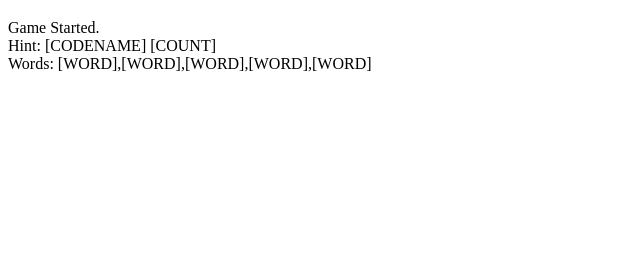
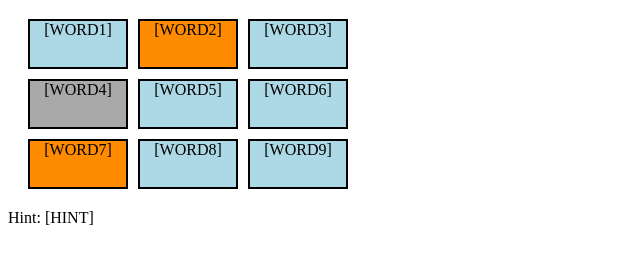
Before and after one commit to jmonzone/codenames-game, a website: page public/index.html in a window 1280 px wide. Both pictures are taken after a click on the button "Start". Shown: the part 61-322 px from the top of the page, without its empty margins (0-640 px from the left). Drawn offline with nearby package versions, Linux system fonts and the light colour scheme; no server answers.

Commit message:
added word display and write words.json

```diff
--- a/package.json
+++ b/package.json
@@ -4,7 +4,8 @@
   "description": "",
   "main": "index.js",
   "dependencies": {
-    "express": "^4.17.1"
+    "express": "^4.17.1",
+    "socket.io": "^2.3.0"
   },
   "scripts": {
     "start": "node app.js",
--- /dev/null
+++ b/public/css/index.css
@@ -0,0 +1,13 @@
+#word-display {
+  display: grid;
+  grid-template-columns: 100px 100px 100px;
+  grid-template-rows: 50px 50px 50px;
+  grid-gap: 10px;
+  margin: 20px;
+}
+
+.word  {
+  border-style: solid;
+  border-width: 2px;
+  text-align: center;
+}
--- a/public/index.html
+++ b/public/index.html
@@ -4,7 +4,9 @@
     <meta charset="utf-8">
     <title>Client | Codenames</title>
     <meta name="viewport" content="width=device-width, initial-scale=1, user-scalable=no">
+    <script src="/socket.io/socket.io.js"></script>
     <script type="text/javascript" src="/js/index.js"></script>
+    <link rel="stylesheet" href="/css/index.css">
   </head>
   <body>
 
@@ -14,8 +16,9 @@
       <button id="start" onclick="start()">Start</button>
     </div>
 
-    <div id="messages">
-    </div>
+    <div id="word-display"></div>
+
+    <div id="messages"></div>
 
   </body>
 </html>
--- a/public/js/index.js
+++ b/public/js/index.js
@@ -1,3 +1,5 @@
+let socket = io();
+
 function announce(message) {
   var chatText = document.getElementById('messages');
   chatText.innerHTML += '<div>' + message + '</div>';
@@ -6,17 +8,82 @@ function announce(message) {
 function start(){
   var startButton = document.getElementById('start');
   startButton.remove();
-  announce('Game Started.');
-  announce('Hint: ' + displayHint());
-  announce('Words: ' + displayWords());
+
+  var words = createWords();
+  displayWords(words);
+
+  socket.emit('wordsCreated', words);
+
+  var hint = createHint();
+  displayHint(hint);
 }
 
-function displayHint(){
-  var hint = "[CODENAME] [COUNT]";
+function displayWords(words){
+  //HTML reference to DOM element to display the words
+  var display = document.getElementById('word-display');
+
+  words.forEach((word) => {
+    var cell = document.createElement('div');
+    cell.className = 'word';
+    cell.innerHTML = word.string;
+
+    switch (word.color) {
+      case 'blue':
+        cell.style.backgroundColor = 'lightblue';
+        break;
+      case 'red':
+        cell.style.backgroundColor = 'darkorange';
+        break;
+      case 'black':
+        cell.style.backgroundColor = 'darkgrey';
+        break;
+    }
+
+    display.append(cell);
+  });
+}
+
+function createWords(){
+  //Array to store the actual words to display as strings
+  var wordStrings = createWordStrings();
+
+  //Array to store a color map that determines which words are good, bad, or the assassin
+  var colorMap = createColorMap();
+
+  //Array to store objects containing words and their corresponding colors
+  var words = [];
+
+  //Creating the words array using the wordStrings and colorMap
+  for(var i = 0; i < colorMap.length; i++){
+    var word = {
+      string: wordStrings[i],
+      color: colorMap[i]
+    };
+    words.push(word);
+  }
+
+  return words;
+}
+
+//TEMP
+function createWordStrings(){
+  var word = ['[WORD1]','[WORD2]','[WORD3]','[WORD4]','[WORD5]','[WORD6]','[WORD7]','[WORD8]','[WORD9]'];
+  return word;
+}
+
+//TEMP
+function createColorMap(){
+  var map = ['blue','red','blue','black','blue','blue','red','blue','blue'];
+  return map;
+}
+
+//TEMP
+function displayHint(hint){
+  announce('Hint: ' + hint);
+}
+
+//TEMP
+function createHint(){
+  var hint = '[HINT]'
   return hint;
 }
-
-function displayWords(){
-  var words = ['[WORD]','[WORD]','[WORD]','[WORD]','[WORD]'];
-  return words;
-}
--- /dev/null
+++ b/words.json
@@ -0,0 +1 @@
+[{"string":"[WORD1]","color":"blue"},{"string":"[WORD2]","color":"red"},{"string":"[WORD3]","color":"blue"},{"string":"[WORD4]","color":"black"},{"string":"[WORD5]","color":"blue"},{"string":"[WORD6]","color":"blue"},{"string":"[WORD7]","color":"red"},{"string":"[WORD8]","color":"blue"},{"string":"[WORD9]","color":"blue"}]
```
Also changed, not shown: app.js (+17 -0 lines), 1 other file.
